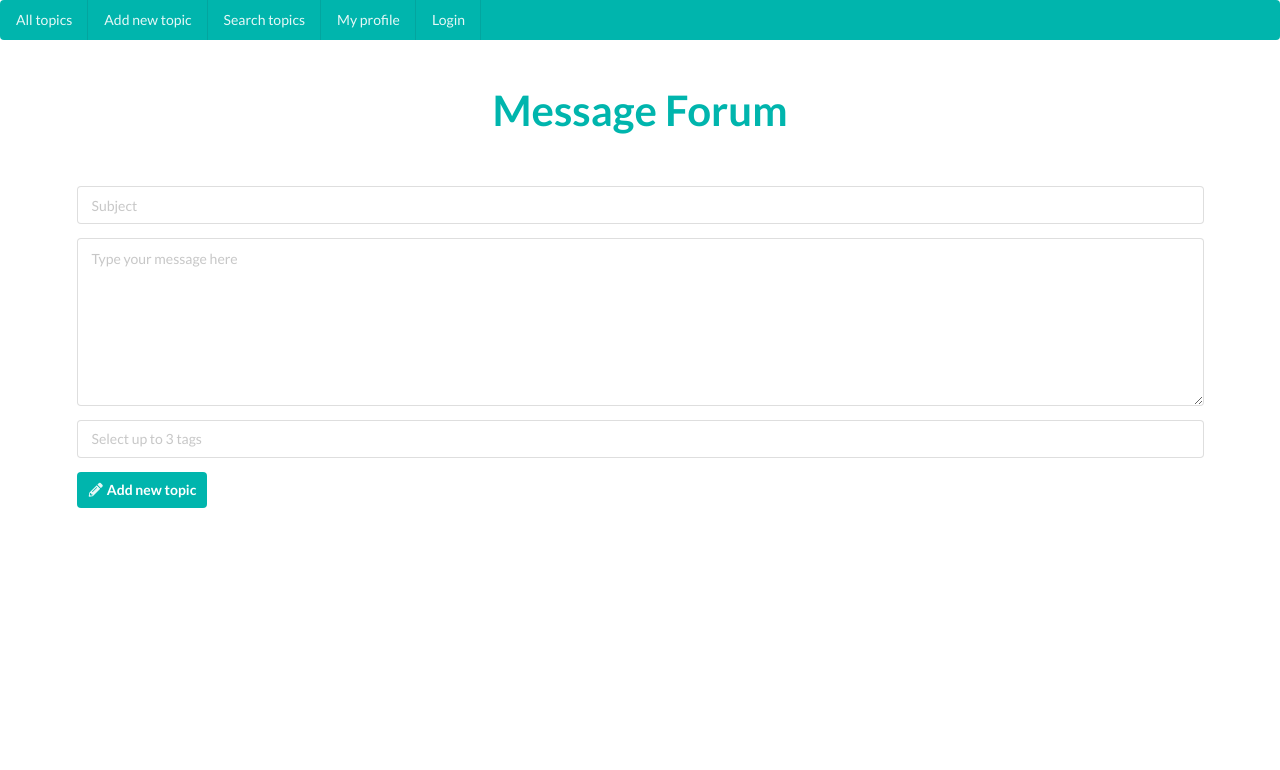
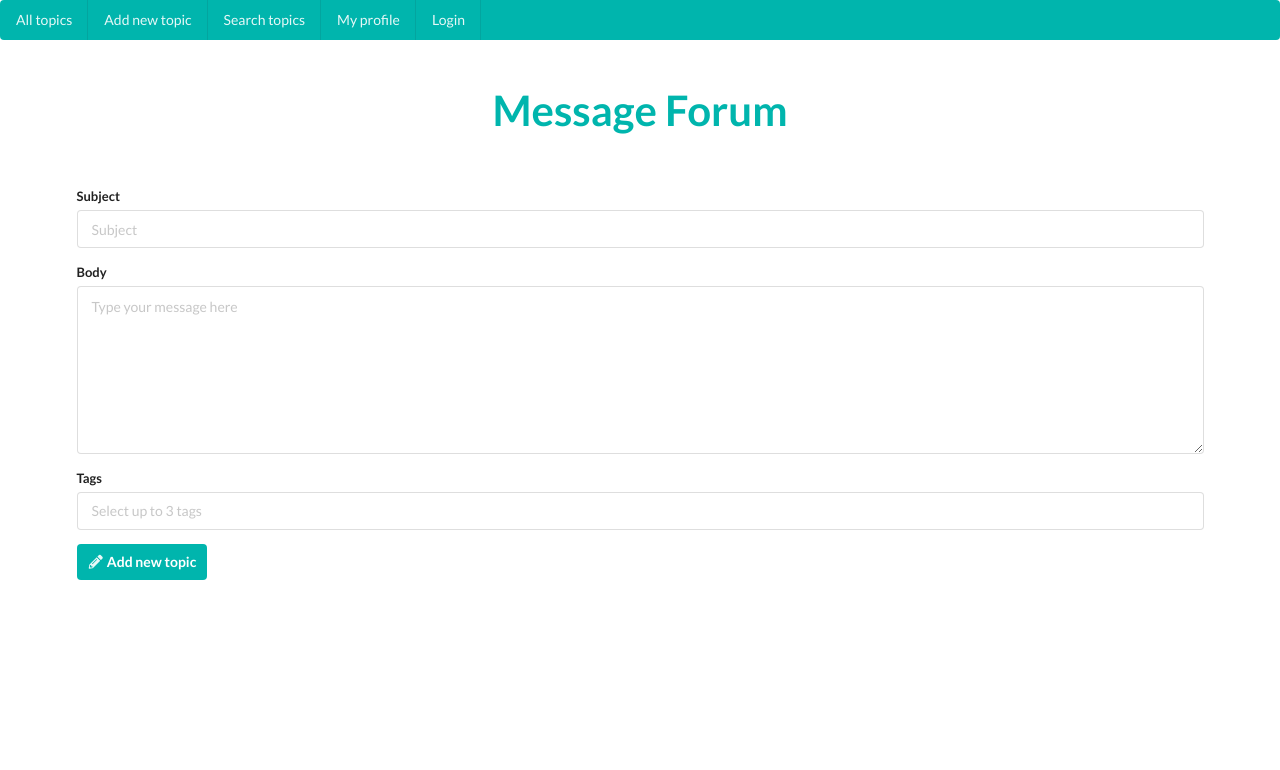
Before and after one commit to joonaspartanen/tsoha-forum, a Flask app: template application/templates/topics/new.html in a window 1280 px wide. Shown: the top 770 px of the page. Run offline with Flask 2, Linux system fonts and the light colour scheme; tables that the repository leaves empty hold one stand-in row (values such as "Sample post"); the template is opened without the code that fills it: values that come from a table or form of the project are taken from there, most other values are stand-ins (such as "Sample title", 1, 10 or a date in 2020); some libraries are stand-ins or nearby versions.

Commit message:
Add labels for improved accessibility

```diff
--- a/application/templates/topics/new.html
+++ b/application/templates/topics/new.html
@@ -1,6 +1,4 @@
-{% extends "layout.html" %}
-
-{% block body %}
+{% extends "layout.html" %} {% block body %}
 
 <form
   class="ui form"
@@ -9,25 +7,22 @@
   onkeydown="return event.key != 'Enter'"
 >
   <div class="field">
-    {{ form.subject }}
-
-    {% for error in form.subject.errors %}
+    {{ form.subject.label }} {{ form.subject }} {% for error in form.subject.errors %}
     <div class="ui pointing red basic label">
       {{ error }}
     </div>
     {% endfor %}
-
   </div>
   <div class="field">
-    {{ form.body }}
-
-    {% for error in form.body.errors %}
+    {{ form.body.label }} {{ form.body }} {% for error in form.body.errors %}
     <div class="ui pointing red basic label">
       {{ error }}
     </div>
     {% endfor %}
+  </div>
 
-  </div>
+  <div class="field">
+    {{ form.tags.label }}
     <div class="ui fluid multiple search normal selection dropdown tag-list">
       <input type="hidden" name="tags" />
       <div class="default text">Select up to 3 tags</div>
@@ -35,6 +30,7 @@
         {% for tag in tags %}
         <div class="item" data-value="{{ tag.name }}">{{ tag.name }}</div>
         {% endfor %}
+      </div>
     </div>
   </div>
   <button class="ui teal icon button" type="submit">
```
Lines whose indentation alone changed are shown as unchanged.
